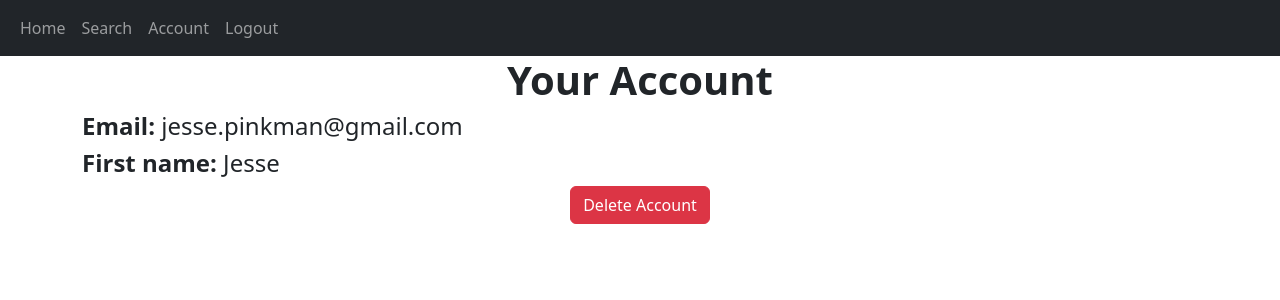
After one commit to Adribasn/myreads, a Flask app: page /account in a window 1280 px wide. The commit adds this page. Shown: the top 300 px of the page. Run offline with Flask 2, Linux system fonts and the light colour scheme; a user stored in the database is signed in.

Commit message:
User now able to delete account

```diff
--- a/website/static/index.js
+++ b/website/static/index.js
@@ -6,3 +6,12 @@ function deleteBook(bookId) {
         window.location.href='/';
     });
 }
+
+function deleteUser(userId) {
+    fetch('/delete-user', {
+        method: 'POST',
+        body: JSON.stringify({ userId: userId }),
+    }).then((_res) => {
+        window.location.href='/';
+    });
+}
--- /dev/null
+++ b/website/templates/account.html
@@ -0,0 +1,23 @@
+{% extends "base.html" %} {% block title %}Account{% endblock %}
+
+{% block content %}
+<h1 class="fw-bold text-center">Your Account</h1>
+<h4><strong>Email:</strong> {{ user.email }}</h4>
+<h4><strong>First name:</strong> {{ user.firstName }}</h4>
+<div class="d-flex justify-content-center">
+    <button type="button" class="btn btn-danger" data-bs-toggle="modal" data-bs-target="#modal">Delete Account</button>
+</div>
+<div class="modal" tabindex="-1" id="modal">
+    <div class="modal-dialog">
+        <div class="modal-content">
+            <div class="modal-header">
+                <h1 class="modal-title text-center">Are you <strong>sure</strong> you want to delete this account?</h1>
+            </div>
+            <div class="modal-footer d-flex justify-content-center">
+                <button type="button" class="btn btn-secondary btn-lg" data-bs-dismiss="modal">No</button>
+                <button type="button" class="btn btn-danger btn-lg" onclick="deleteUser({{ user.id }})">Yes</button>
+            </div>
+        </div>
+    </div>
+</div>
+{% endblock %}
--- a/website/templates/base.html
+++ b/website/templates/base.html
@@ -18,6 +18,7 @@
                     {% if user.is_authenticated %}
                     <a class="nav-item nav-link" id="home" href="/">Home</a>
                     <a class="nav-item nav-link" id="search" href="/search">Search</a>
+                    <a class="nav-item nav-link" id="account" href="/account">Account</a>
                     <a class="nav-item nav-link" id="logout" href="/logout">Logout</a>
                     {% else %}
                     <a class="nav-item nav-link" id="login" href="/login">Login</a>
--- a/website/views.py
+++ b/website/views.py
@@ -2,7 +2,7 @@ from flask import Blueprint, render_template, request, redirect, flash, url_for,
 from flask_login import login_required, current_user
 import requests
 from . import db
-from .models import Book
+from .models import Book, User
 import json
 
 views = Blueprint('views', __name__)
@@ -36,7 +36,7 @@ def search():
             description = request.form.get('description')
             imageLink = request.form.get('imageLink')
 
-            existing_book = Book.query.filter_by(title=title, authors=authors, publisher=publisher, date=date, description=description).first()
+            existing_book = Book.query.filter_by(title=title, authors=authors, publisher=publisher, date=date, description=description, user_id=current_user.id).first()
 
             if existing_book:
                 flash('Book already saved.', category='error')
@@ -49,7 +49,28 @@ def search():
 
     return render_template('search.html', user=current_user)
 
+@views.route('/account', methods=['GET', 'POST'])
+@login_required
+def account():
+    return render_template('account.html', user=current_user)
+
+@views.route('/delete-user', methods=['POST'])
+@login_required
+def delete_user():
+    data = json.loads(request.data)
+    userId = data['userId']
+    user  = User.query.filter_by(id=userId).first()
+
+    if user:
+
+        db.session.delete(user)
+        db.session.commit()
+        flash('Account deleted.', category='success')
+
+    return jsonify({})
+
 @views.route('/delete-book', methods=['POST'])
+@login_required
 def delete_book():
     data = json.loads(request.data)
     bookId = data['bookId']
@@ -58,5 +79,6 @@ def delete_book():
         if book.user_id == current_user.id:
             db.session.delete(book)
             db.session.commit()
+            flash('Book deleted.', category='success')
 
     return jsonify({})
```
Also changed, not shown: instance/database.db.
